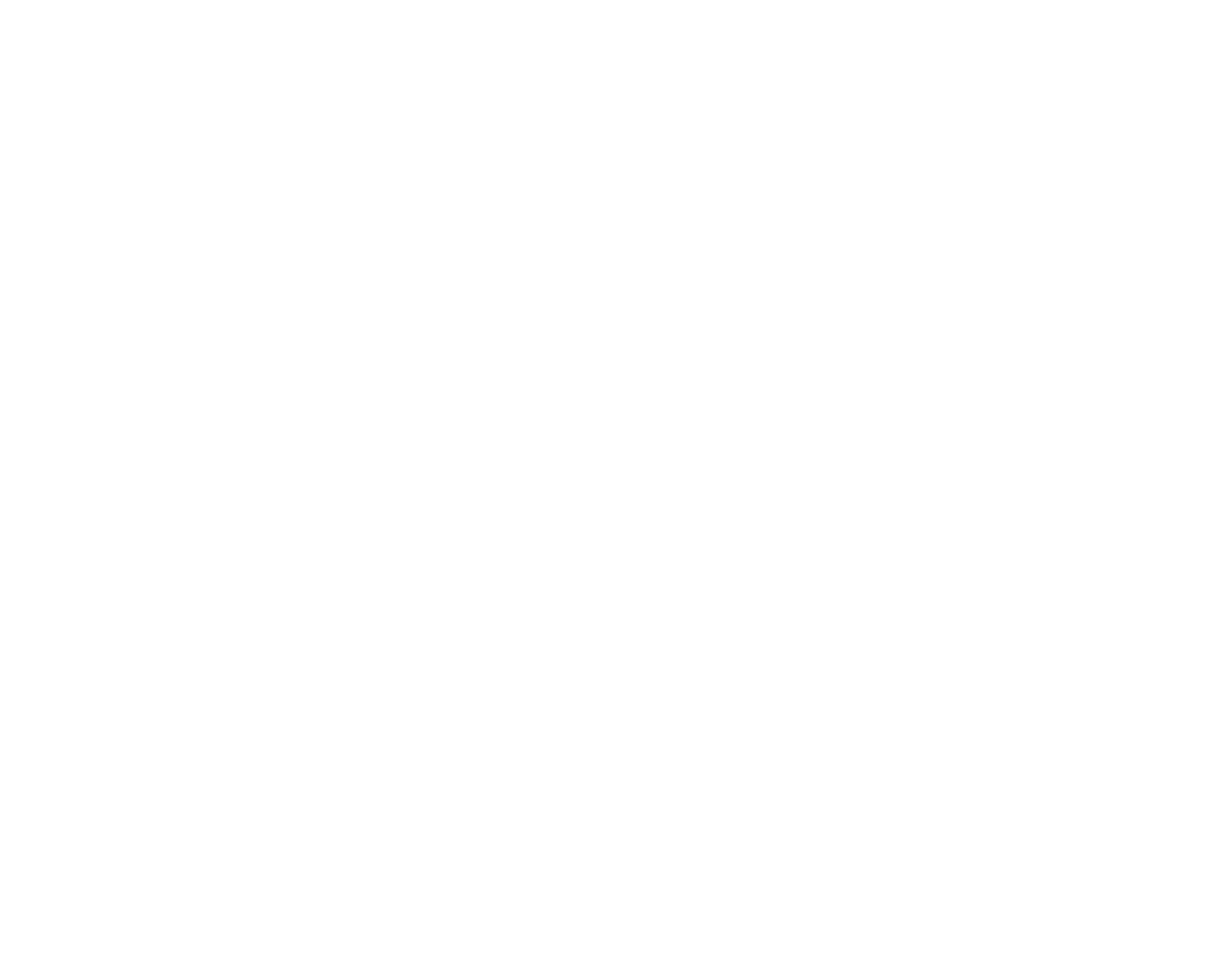
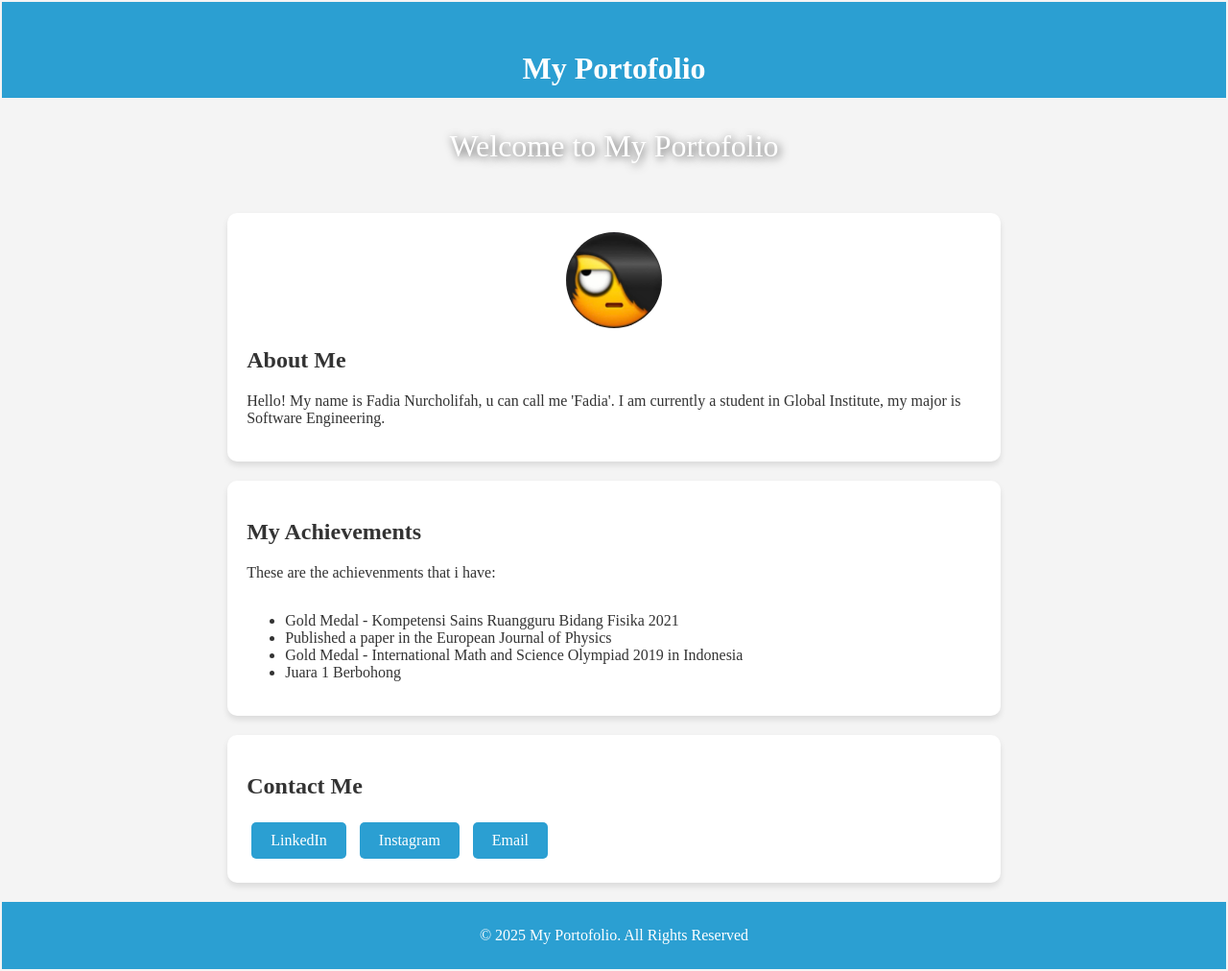
Before and after one commit to Fadia0504/1124160120-tugas-01, a plain HTML site: page index.html in a window 1280 px wide. Shown: the whole page at 96% size. Before the commit the page ends 800 px from the top, so only its background shows below. Drawn offline with Linux system fonts and the light colour scheme.

Commit message:
Update index.html dengan main-banner

```diff
--- a/index.html
+++ b/index.html
@@ -1,10 +1,39 @@
 <!DOCTYPE html>
 <html lang="en">
 <head>
-    <title>Profile</title>
+    <title>Tugas Perancangan Web</title>
+    <link rel="icon" href="/images/rocket.png">
 </head>
-<body>
-    <header></header>
-
+<body style="font-family: 'Times New Roman', Times, serif; margin: 2px; padding: 1; background-color: #f4f4f4; color: #333;">
+    <header style="background-color: #2b9fd2; color: #fff; padding-top: 30px; min-height: 70px; text-align: center; ">
+        <h1>My Portofolio</h1>
+    </header>
+    <section class="main-banner" style="height: 100px; display: flex; align-items: center; justify-content: center; color: white; font-size: 2em; text-shadow: 2px 2px 10px rgba(0,0,0,0.7);">
+        Welcome to My Portofolio
+    </section>
+    <section style="background: #fff; width: 60%; margin: 20px auto; padding: 20px; border-radius: 10px; box-shadow: 0px 4px 6px rgba(0,0,0,0.1);">
+        <img src="images/emo.jpg" alt="Profile" style="width: 100px; border-radius: 50%; display: block; margin: auto;">
+        <h2>About Me</h2>
+        <p>Hello! My name is Fadia Nurcholifah, u can call me 'Fadia'. I am currently a student in Global Institute, my major is Software Engineering.</p>
+    </section>
+    <section style="background: #fff; width: 60%; margin: 20px auto; padding: 20px; border-radius: 10px; box-shadow: 0px 4px 6px rgba(0,0,0,0.1);">
+        <h2>My Achievements</h2>
+        <p>These are the achievenments that i have:</p>
+        <ul style="text-align: left; display: inline-block;">
+            <li>Gold Medal - Kompetensi Sains Ruangguru Bidang Fisika 2021</li>
+            <li>Published a paper in the European Journal of Physics</li>
+            <li>Gold Medal - International Math and Science Olympiad 2019 in Indonesia</li>
+            <li>Juara 1 Berbohong </li>
+        </ul>
+    </section>
+    <section style="background: #fff; width: 60%; margin: 20px auto; padding: 20px; border-radius: 10px; box-shadow: 0px 4px 6px rgba(0,0,0,0.1);">
+        <h2>Contact Me</h2>
+        <a href="https://www.linkedin.com/in/fadia-nurcholifah-6312a3322?trk=contact-info" style="background: #2b9fd2; color: #fff; padding: 10px 20px; margin: 5px; text-decoration: none; border-radius: 5px; display: inline-block;">LinkedIn</a>
+        <a href="https://www.instagram.com/pufffdiaa?igsh=YzY4ZmNhamprZ2o1" style="background: #2b9fd2; color: #fff; padding: 10px 20px; margin: 5px; text-decoration: none; border-radius: 5px; display: inline-block;">Instagram</a>
+        <a href="mailto:fadianurkholifah@gmail.com" style="background: #2b9fd2; color: #fff; padding: 10px 20px; margin: 5px; text-decoration: none; border-radius: 5px; display: inline-block;">Email</a>
+    </section>
+    <footer style="background: #2b9fd2; color: white; text-align: center; padding: 10px; margin-top: 20px;">
+        <p>&copy; 2025 My Portofolio. All Rights Reserved</p>
+    </footer>
 </body>
 </html>
```
Also changed, not shown: images/emo.jpg (added), images/rocket.png (added).
